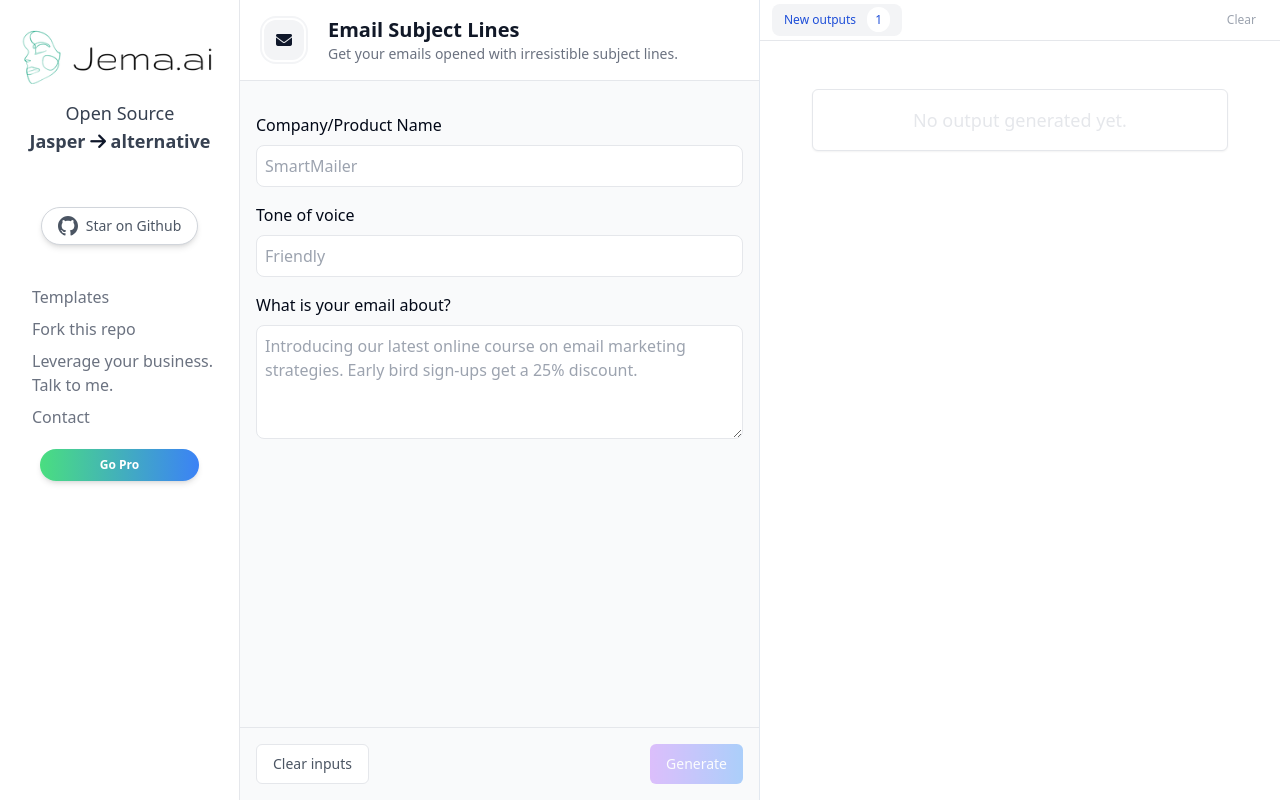
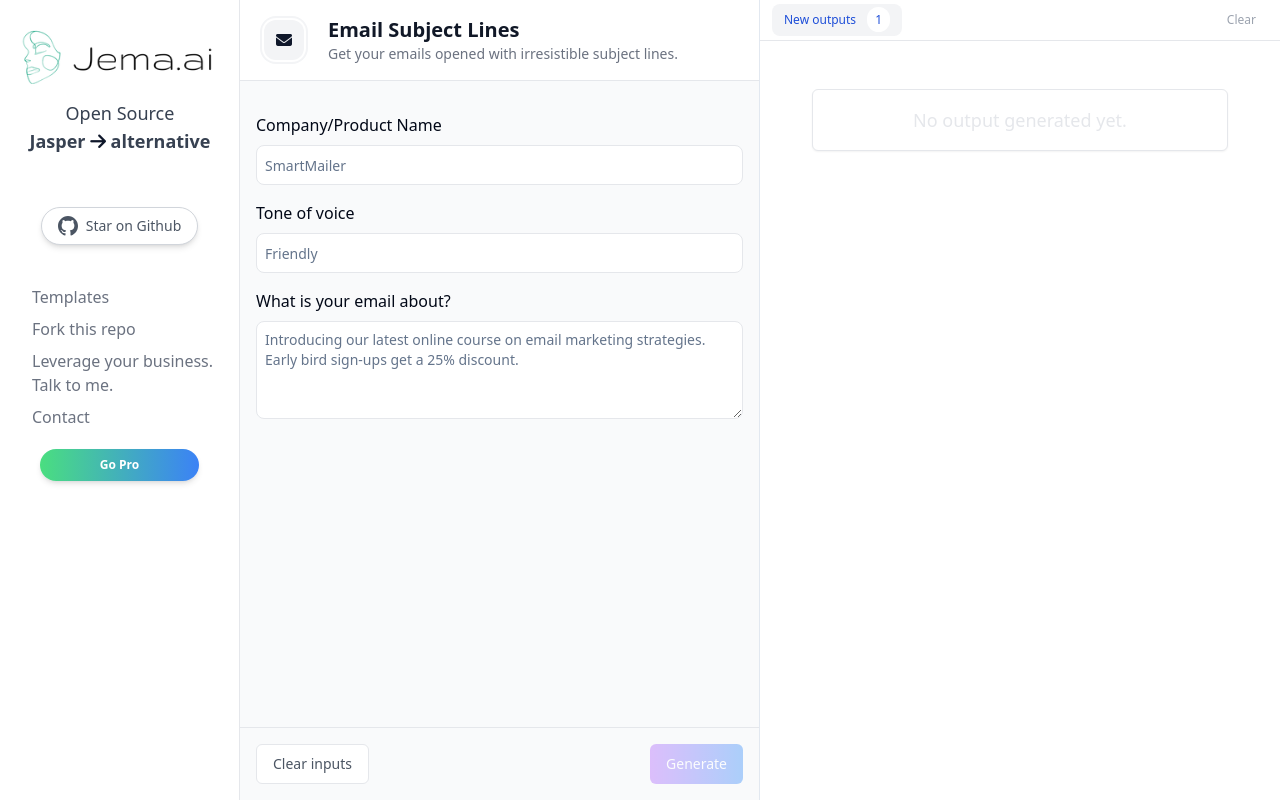
Before and after one commit to yuvalsuede/jasper-alternative-gpt, a Next.js app: page /templates/1a79-8d7e-cc88-1e61 in a window 1280 px wide. Built offline with nearby package versions, Linux system fonts and the light colour scheme.

Commit message:
build: replaced the default textarea and input with shadcn/ui components

```diff
--- a/components/InputAndOutputSection/SelectInputType.tsx
+++ b/components/InputAndOutputSection/SelectInputType.tsx
@@ -1,4 +1,6 @@
 import { TemplateInput } from "@/constants/templates";
+import { Textarea } from "../ui/textarea";
+import { Input } from "../ui/input";
 type HandleChange = (
   event: React.ChangeEvent<HTMLInputElement | HTMLTextAreaElement>
 ) => void;
@@ -14,7 +16,7 @@
 }: Props) {
   if (input.type === "textarea") {
     return (
-      <textarea
+      <Textarea
         id={input.id}
         value={value}
         onChange={handleChange}
@@ -26,7 +28,7 @@
     );
   } else if (input.type === "text") {
     return (
-      <input
+      <Input
         maxLength={300}
         type="text"
         id={input.id}
--- /dev/null
+++ b/components/ui/textarea.tsx
@@ -0,0 +1,24 @@
+import * as React from "react"
+
+import { cn } from "@/lib/utils"
+
+export interface TextareaProps
+  extends React.TextareaHTMLAttributes<HTMLTextAreaElement> {}
+
+const Textarea = React.forwardRef<HTMLTextAreaElement, TextareaProps>(
+  ({ className, ...props }, ref) => {
+    return (
+      <textarea
+        className={cn(
+          "flex min-h-[80px] w-full rounded-md border border-input bg-background px-3 py-2 text-sm ring-offset-background placeholder:text-muted-foreground focus-visible:outline-none focus-visible:ring-2 focus-visible:ring-ring focus-visible:ring-offset-2 disabled:cursor-not-allowed disabled:opacity-50",
+          className
+        )}
+        ref={ref}
+        {...props}
+      />
+    )
+  }
+)
+Textarea.displayName = "Textarea"
+
+export { Textarea }
```
